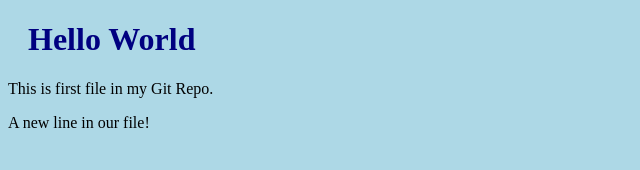
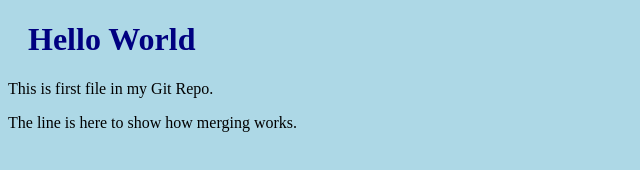
Before and after one commit to muda2bir/hello-world, a plain HTML site: page index.html in a window 1280 px wide. Shown: the whole page, without its empty margins (0-640 px from the left). Drawn offline with Linux system fonts and the light colour scheme.

Commit message:
Updated index.html with emergency fix

```diff
--- a/index.html
+++ b/index.html
@@ -10,6 +10,6 @@
   <body>
     <h1>Hello World</h1>
     <p>This is first file in my Git Repo.</p>
-    <p>A new line in our file!</p>
+    <p>The line is here to show how merging works.</p>
   </body>
 </html>
```
